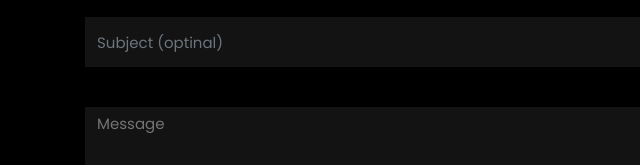
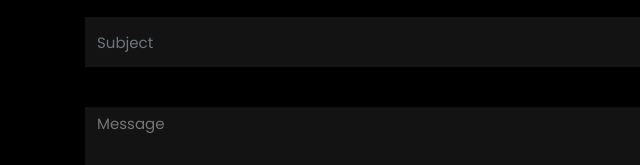
Before and after one commit to ajish-antony/my-official-website, a plain HTML site: page index.html in a window 1280 px wide. Shown: the part 3665-3830 px from the top of the page, 0-640 px from the left. Drawn offline with Linux system fonts and the light colour scheme; a web font is replaced by a local one.

Commit message:
Update index.html

```diff
--- a/index.html
+++ b/index.html
@@ -454,7 +454,7 @@
                                     </div>
                                     <div class="col-12">
                                         <div class="form-group">
-                                            <input class="form-control" name="Subject" type="text" required="subject" placeholder="Subject (optinal)">
+                                            <input class="form-control" name="Subject" type="text" required="subject" placeholder="Subject">
                                         </div>
                                     </div>
                                     <div class="col-12">
```
